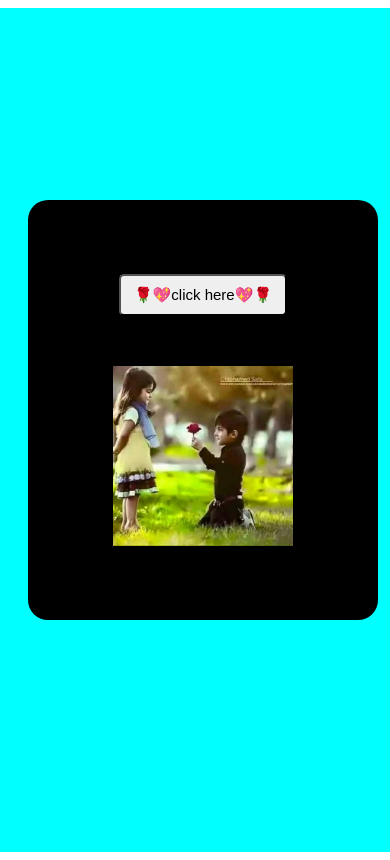
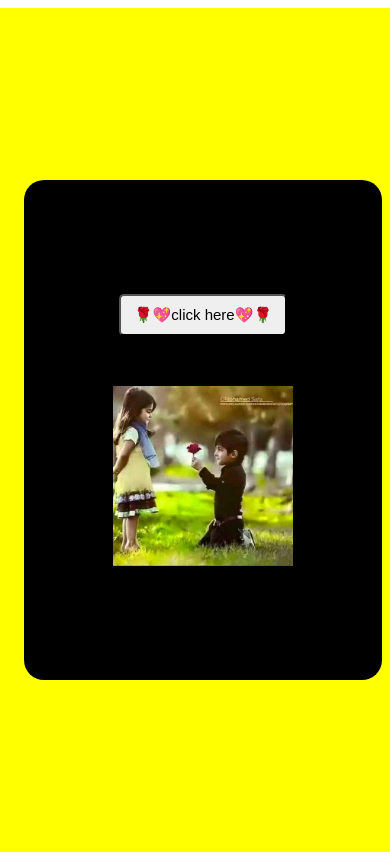
Before and after one commit to Nazibulbd/propose, a plain HTML site: page click/click.html in a window 390 px wide. Drawn offline with Linux system fonts and the light colour scheme.

Commit message:
site updated

```diff
--- a/click/app.js
+++ b/click/app.js
@@ -11,7 +11,7 @@ color_button.addEventListener("click", () => {
 setInterval(()=>{
     const randomIndex = Math.floor(Math.random() * 5);
     color.style.backgroundColor = colors[randomIndex];
-}, 300);
+}, 500);
 
 
 
--- a/click/click.html
+++ b/click/click.html
@@ -5,7 +5,6 @@
     <meta name="viewport" content="width=device-width, initial-scale=1.0">
     <title>Document</title>
     <link rel="stylesheet" href="./style.css">
-    <link rel="stylesheet" href="./responsive.css">
     <script defer src="./app.js"></script>
 </head>
 <body>
--- a/click/responsive.css
+++ /dev/null
@@ -1,14 +0,0 @@
-@media screen and (max-width: 700px){
-  #section .container .inner_box{
-        position: relative;
-        display: flex;
-        flex-direction: column;
-        justify-content: center;
-        align-items: center;
-        width: 350px;
-        height: 420px;
-        background: rgb(0, 0, 0);
-        border-radius: 20px;
-        margin-top: -40px;
-    }
-}
```
